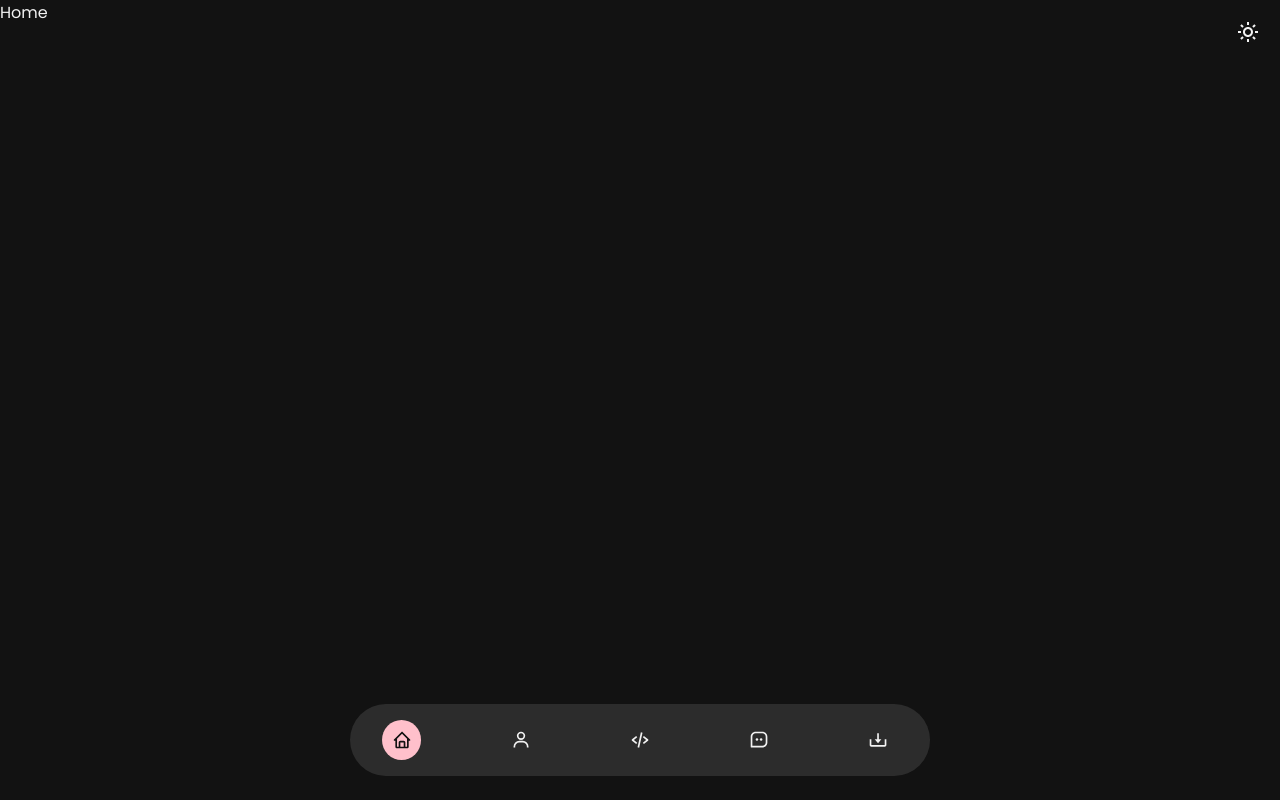
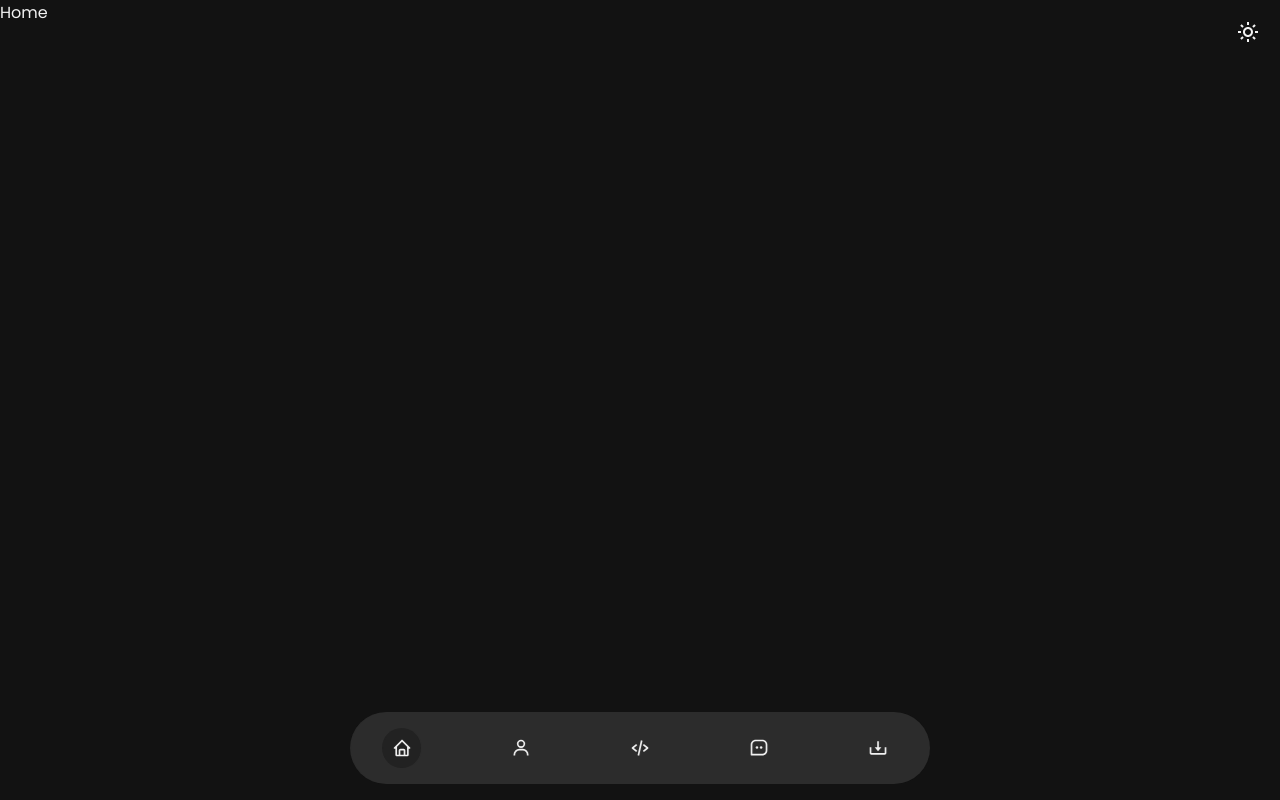
Before and after one commit to 25Dec/tnhan-portfolio, a React (Create React App) app: page / in a window 1280 px wide. Built offline with nearby package versions, Linux system fonts and the light colour scheme.

Commit message:
change styles in navbar, lightmode component

```diff
--- a/public/index.html
+++ b/public/index.html
@@ -4,11 +4,13 @@
 		<meta charset="UTF-8" />
 		<meta
 			http-equiv="X-UA-Compatible"
-			content="IE=edge" />
+			content="IE=edge"
+		/>
 		<meta
 			name="viewport"
-			content="width=device-width, initial-scale=1.0" />
-		<title>Document</title>
+			content="width=device-width, initial-scale=1.0"
+		/>
+		<title>TNhan's Portfolio</title>
 	</head>
 	<body>
 		<div id="root"></div>
--- a/src/components/lightmode/lightmode.css
+++ b/src/components/lightmode/lightmode.css
@@ -16,7 +16,8 @@
 	right: 0.75rem;
 
 	transition: var(--transition);
+	z-index: 99;
 }
 .lightmode-btn:hover {
-	background: rgba(85, 85, 85, 0.3);
+	background: rgba(85, 85, 85, 0.5);
 }
--- a/src/components/navbar/navbar.css
+++ b/src/components/navbar/navbar.css
@@ -1,6 +1,6 @@
 nav {
 	position: fixed;
-	bottom: 1.5rem;
+	bottom: 1rem;
 	left: 50%;
 	transform: translateX(-50%);
 
@@ -16,7 +16,7 @@ nav {
 
 	z-index: 99;
 	transition: var(--transition);
-	overflow: hidden;
+	backdrop-filter: blur(15px);
 }
 nav a {
 	font-size: 1.25rem;
@@ -26,13 +26,15 @@ nav a {
 	border-radius: 50%;
 	color: var(--color-text);
 	transition: var(--transition);
+
+	background: transparent;
 }
 nav a:hover {
-	background: rgba(85, 85, 85, 0.3);
+	background: rgba(85, 85, 85, 0.4);
 }
 nav a.active {
-	background: var(--color-pink);
-	color: #121212;
+	background: rgba(12, 12, 12, 0.3);
+	color: #f2f2f2;
 }
 /* Mobile */
 @media only screen and (max-width: 739px) {
```
Also changed, not shown: 1 other file (tests, documents, lock files or other folders).
